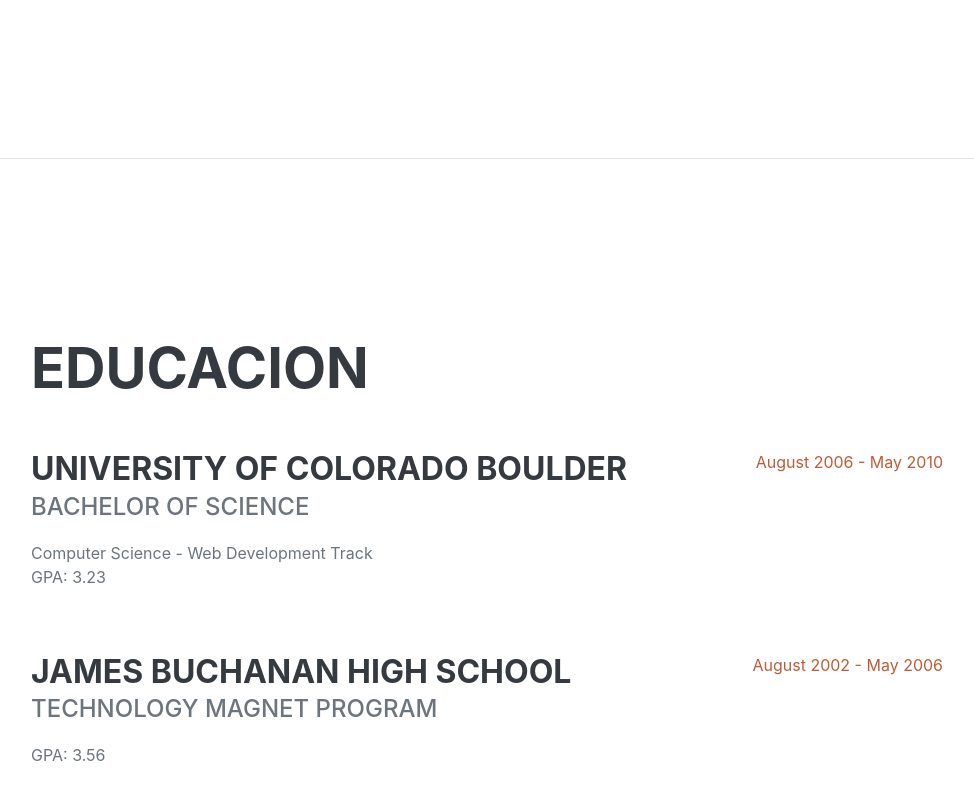
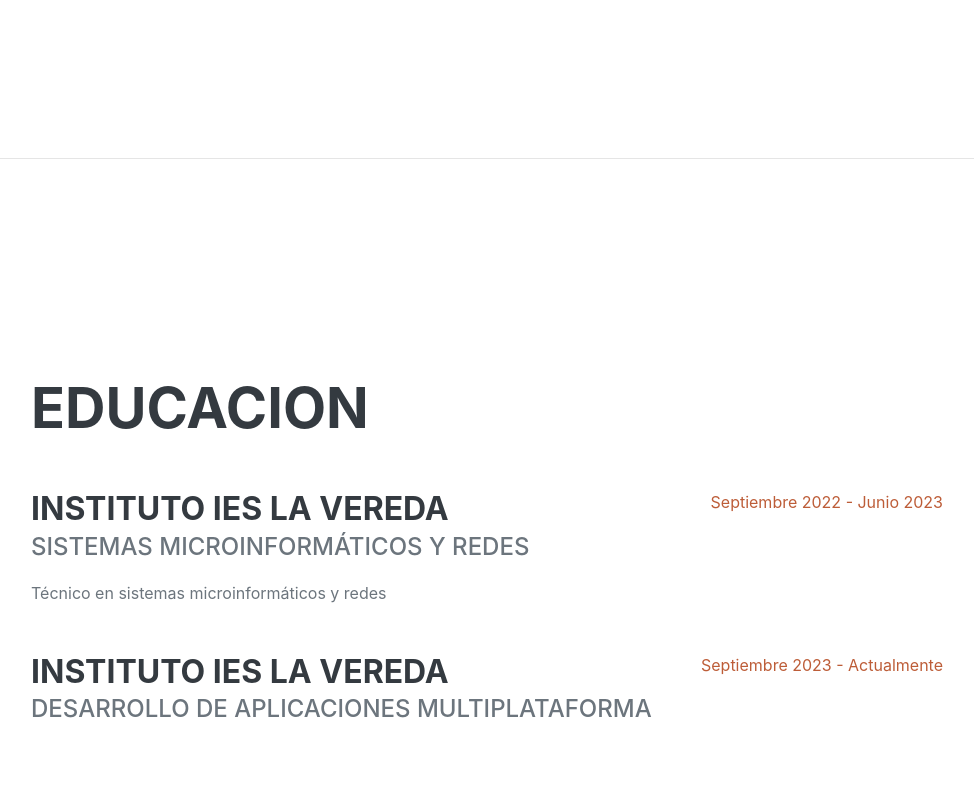
Before and after one commit to Trofu/CV, a plain HTML site: page index.html in a window 1280 px wide. Shown: the part 1443-2243 px from the top of the page, without its empty margins (289-1263 px from the left). Drawn offline with nearby package versions, Linux system fonts and the light colour scheme; a web font is replaced by a local one.

Commit message:
Educacion arreglada

```diff
--- a/index.html
+++ b/index.html
@@ -68,7 +68,7 @@
                             <div class="subheading mb-3">InforValencia</div>
                             <p>Realizamos reparaciones a dispositivos electrónicos sencillos (ordenadores, altavoces, monitores, proyectores, impresora), atención al cliente y entrega de material al domicilio. También preparábamos ordenadores para ofimática y por encargo se podía llegar a montar un PC con las características que pidieras.</p>
                         </div>
-                        <div class="flex-shrink-0"><span class="text-primary">20 Marzo 2023 - 9 Junio 2023</span></div>
+                        <div class="flex-shrink-0"><span class="text-primary">Marzo 2023 - Junio 2023</span></div>
                     </div>
                 </div>
             </section>
@@ -79,20 +79,18 @@
                     <h2 class="mb-5">Educacion</h2>
                     <div class="d-flex flex-column flex-md-row justify-content-between mb-5">
                         <div class="flex-grow-1">
-                            <h3 class="mb-0">University of Colorado Boulder</h3>
-                            <div class="subheading mb-3">Bachelor of Science</div>
-                            <div>Computer Science - Web Development Track</div>
-                            <p>GPA: 3.23</p>
+                            <h3 class="mb-0">Instituto Ies La Vereda</h3>
+                            <div class="subheading mb-3">Sistemas microinformáticos y redes</div>
+                            <div>Técnico en sistemas microinformáticos y redes</div>
                         </div>
-                        <div class="flex-shrink-0"><span class="text-primary">August 2006 - May 2010</span></div>
+                        <div class="flex-shrink-0"><span class="text-primary">Septiembre 2022 - Junio 2023</span></div>
                     </div>
                     <div class="d-flex flex-column flex-md-row justify-content-between">
                         <div class="flex-grow-1">
-                            <h3 class="mb-0">James Buchanan High School</h3>
-                            <div class="subheading mb-3">Technology Magnet Program</div>
-                            <p>GPA: 3.56</p>
+                            <h3 class="mb-0">Instituto Ies La Vereda</h3>
+                            <div class="subheading mb-3">Desarrollo de Aplicaciones Multiplataforma</div>
                         </div>
-                        <div class="flex-shrink-0"><span class="text-primary">August 2002 - May 2006</span></div>
+                        <div class="flex-shrink-0"><span class="text-primary">Septiembre 2023 - Actualmente</span></div>
                     </div>
                 </div>
             </section>
```
